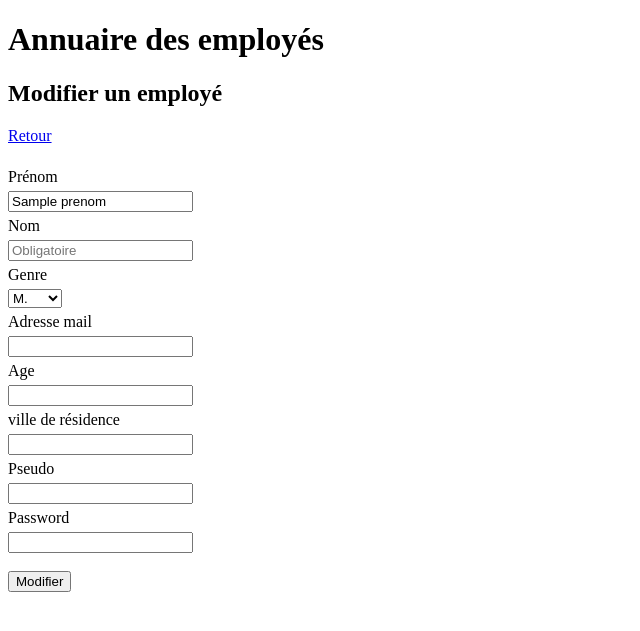
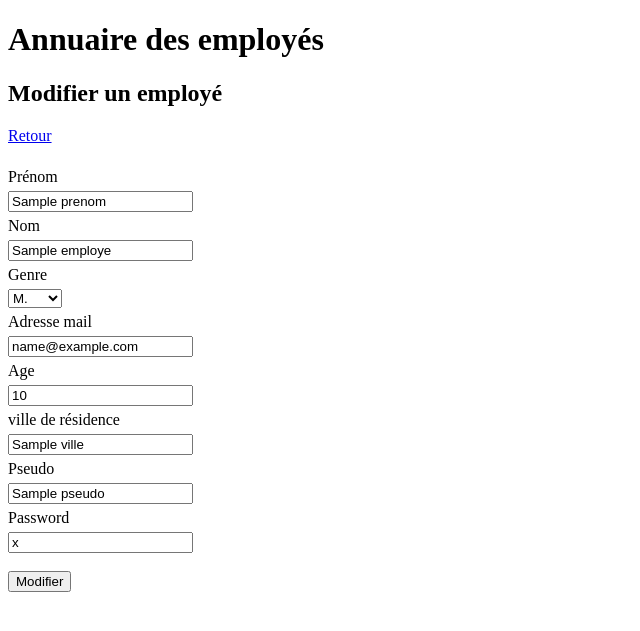
Before and after one commit to BarrHer/BTSSIO, a PHP site: template Annuaire_Etd_poo/view/employe/edit.php in a window 1280 px wide. Shown: the top 631 px of the page, without its empty margins (0-640 px from the left). Run offline with PHP 8.4, Linux system fonts and the light colour scheme; the template is opened without the code that fills it: most values are stand-ins (such as "Sample title", 1, 10 or a date in 2020); data that the repository does not hold is empty.

Commit message:
Add files via upload
Fin tp3

```diff
--- a/Annuaire_Etd_poo/model/employe.php
+++ b/Annuaire_Etd_poo/model/employe.php
@@ -37,4 +37,8 @@ class employe extends ConnexionDB  {
 		$sql->execute( array($id) );
 		return $sql->rowCount();
 	}
+
+
+
+
 }
--- a/Annuaire_Etd_poo/view/employe/add.php
+++ b/Annuaire_Etd_poo/view/employe/add.php
@@ -1,6 +1,6 @@
 <?php include "templates/header.php";?>
 
-<h2>Adjouter un employé</h2>
+<h2>Ajouter un employé</h2>
 <a href="?ctrl=employe">Retour</a><br><br>
 <form action="?ctrl=employe&mth=add" method="post">
     <label for="prenom">Prénom</label><br>
@@ -15,7 +15,7 @@
     <label for="pseudo">Pseudo</label>
     <input type="text" name="pseudo" id="pseudo" >
     <label for="password">Password</label>
-    <input type="text" name="password" id="password">
+    <input type="password" name="password" id="password">
     <label for="email">Adresse mail</label><br>
     <input type="text" name="email" id="email"><br>
     <label for="age">Age</label><br>
--- a/Annuaire_Etd_poo/view/employe/edit.php
+++ b/Annuaire_Etd_poo/view/employe/edit.php
@@ -6,7 +6,7 @@
     <label for="prenom">Prénom</label>
     <input placeholder="Obligatoire" type="text" name="prenom" id="prenom" value="<?php echo $employe['prenom']; ?>">
     <label for="nom">Nom</label>
-    <input placeholder="Obligatoire" type="text" name="nom" id="nom" required>
+    <input placeholder="Obligatoire" type="text" name="nom" id="nom" value="<?php echo $employe['nom']; ?>">
     <label for="genre">Genre</label>
     <SELECT name="genre" size="1">
     <OPTION>M.
@@ -14,15 +14,15 @@
     <OPTION>Mdlle
     </SELECT>
     <label for="email">Adresse mail</label>
-    <input type="text" name="email" id="email" >
+    <input type="text" name="email" id="email" value="<?php echo $employe['email']; ?>">
     <label for="age">Age</label>
-    <input type="text" name="age" id="age">
+    <input type="text" name="age" id="age" value="<?php echo $employe['age']; ?>">
     <label for="ville">ville de résidence</label>
-    <input type="text" name="ville" id="ville">
+    <input type="text" name="ville" id="ville" value="<?php echo $employe['ville']; ?>">
     <label for="pseudo">Pseudo</label>
-    <input type="text" name="pseudo" id="pseudo">
+    <input type="text" name="pseudo" id="pseudo" value="<?php echo $employe['pseudo']; ?>">
     <label for="password">Password</label>
-    <input type="text" name="password" id="password">
+    <input type="text" name="password" id="password" value="<?php echo $employe['password']; ?>">
     <!-- <label for="type de compte">Type de compte (actuellement
     <?php /*if ($type == 0) : ?>
         <?php echo "Basique)"; ?>
@@ -41,7 +41,6 @@
     </SELECT> -->
 
     <br><br>
-    <div  class="form-group">
     <input type="submit" name="submit" value="Modifier">
     <br><br>
 </form>
```
Also changed, not shown: Annuaire_Etd_poo/controller/EmployeController.php (+6 -1 lines).
